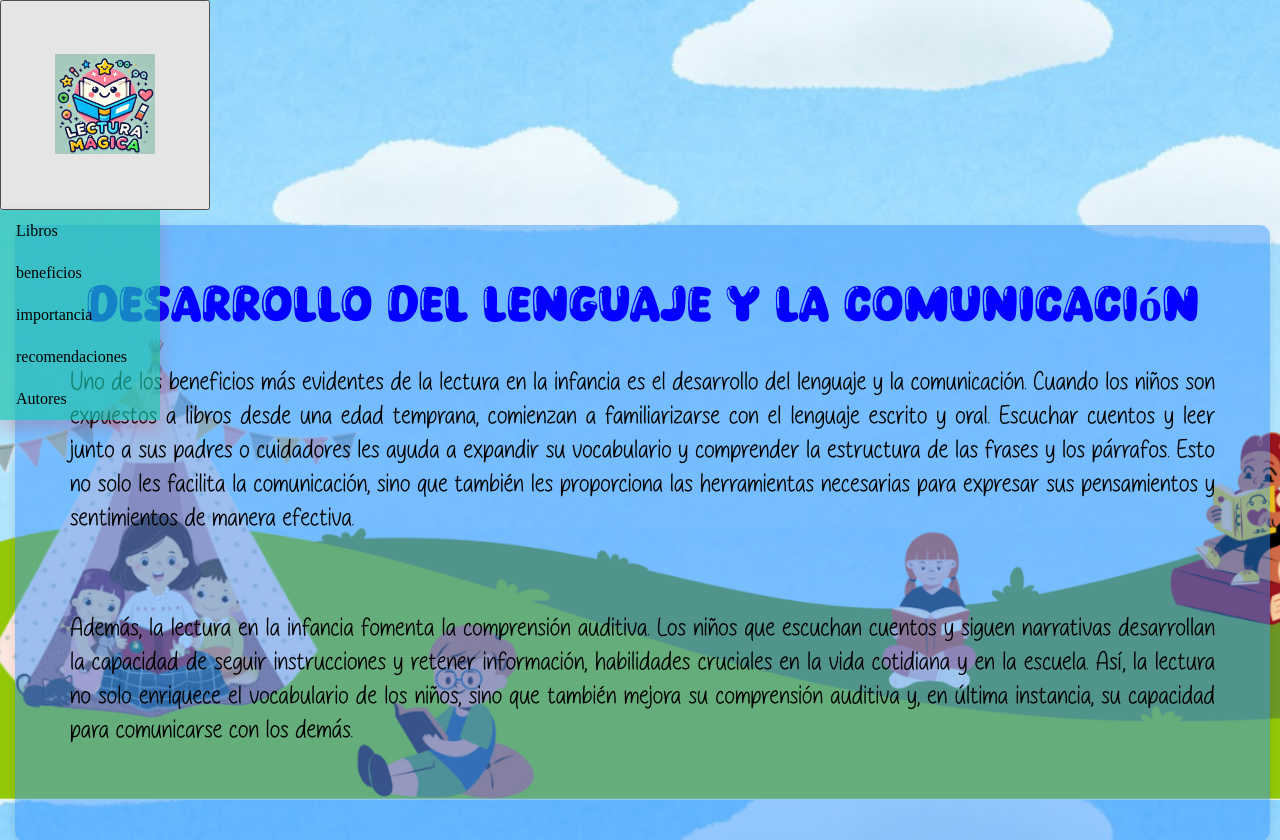
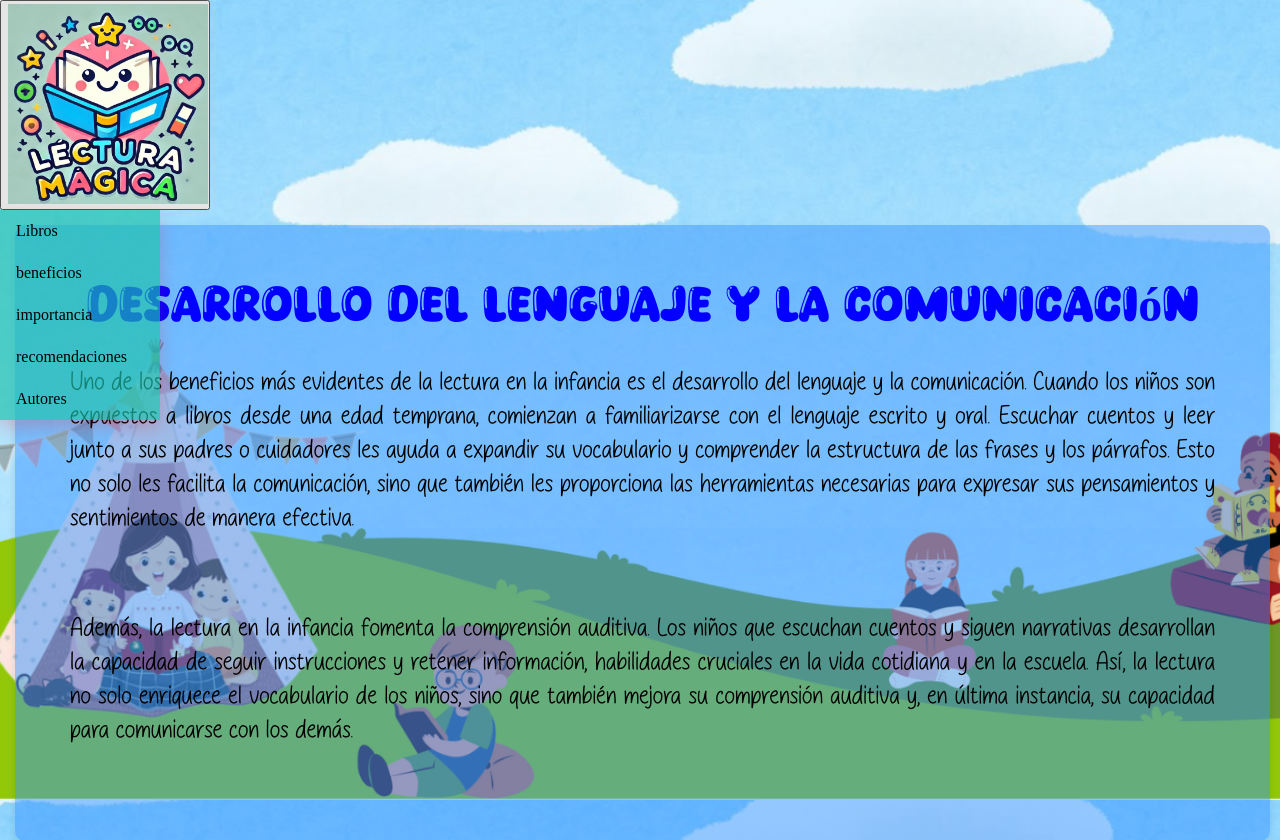
Before and after one commit to alexanav/lectura, a plain HTML site: page beneficios.html in a window 1280 px wide. Shown: the top 840 px of the page. Drawn offline with Linux system fonts and the light colour scheme.

Commit message:
Update beneficios.html

```diff
--- a/beneficios.html
+++ b/beneficios.html
@@ -7,7 +7,7 @@
 
     <link rel="stylesheet" type="text/css" href="style.css">
     <div class="dropdown">
-        <button  ><img src="logo.jpg" height="100px" width="100px"></button>
+        <button  ><img src="logo.jpg" height="200px" width="200px"></button>
         <div class="dropdown-content">
             <a href="index.html">Libros</a>
             <a href="beneficios.html">beneficios</a>
```
